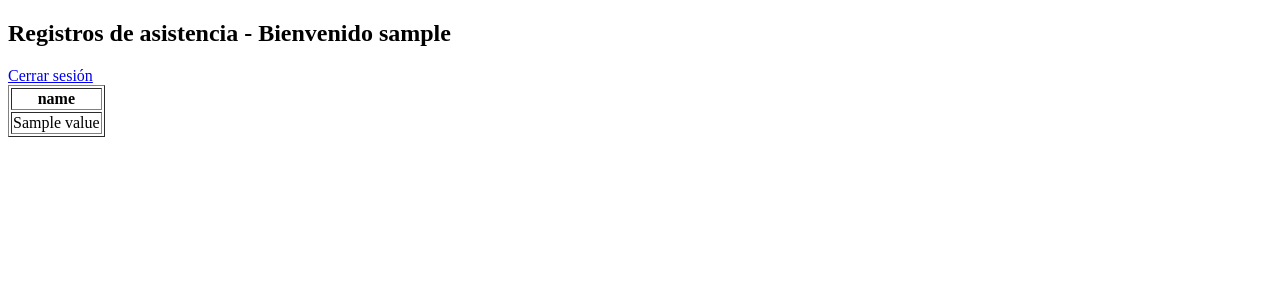
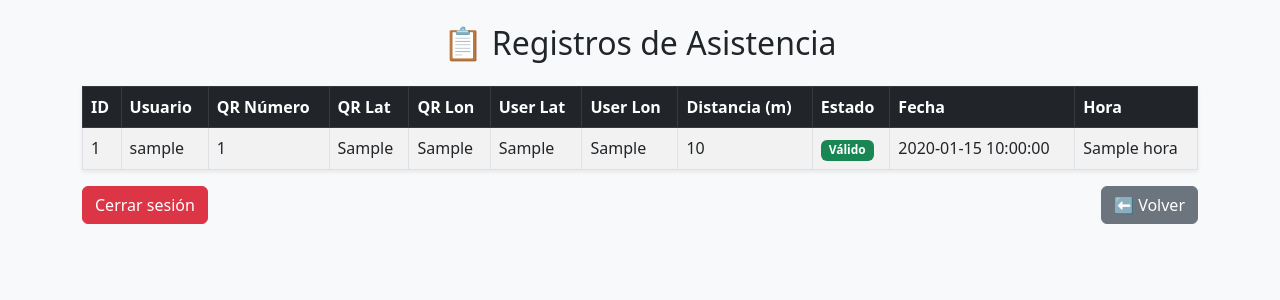
Before and after one commit to hectorxavier/qr-reader-web, a Flask app: template templates/registros.html in a window 1280 px wide. Shown: the top 300 px of the page. Run offline with Flask 3, Linux system fonts and the light colour scheme; the template is opened without the code that fills it: most values are stand-ins (such as "Sample title", 1, 10 or a date in 2020).

Commit message:
Modificación pagina registros

```diff
--- a/templates/registros.html
+++ b/templates/registros.html
@@ -3,23 +3,59 @@
 <head>
     <meta charset="UTF-8">
     <title>Registros de Asistencia</title>
+    <link href="https://cdn.jsdelivr.net/npm/bootstrap@5.3.0/dist/css/bootstrap.min.css" rel="stylesheet">
 </head>
-<body>
-    <h2>Registros de asistencia - Bienvenido {{ username }}</h2>
-    <a href="{{ url_for('logout_registros') }}">Cerrar sesión</a>
-    <table border="1">
+<body class="bg-light">
+
+    <div class="container mt-4">
+        <h2 class="mb-4 text-center">📋 Registros de Asistencia</h2>
+
+        <table class="table table-striped table-bordered table-hover shadow-sm">
+            <thead class="table-dark">
                 <tr>
-            {% for col in registros[0].keys() %}
-                <th>{{ col }}</th>
-            {% endfor %}
+                    <th>ID</th>
+                    <th>Usuario</th>
+                    <th>QR Número</th>
+                    <th>QR Lat</th>
+                    <th>QR Lon</th>
+                    <th>User Lat</th>
+                    <th>User Lon</th>
+                    <th>Distancia (m)</th>
+                    <th>Estado</th>
+                    <th>Fecha</th>
+                    <th>Hora</th>
                 </tr>
+            </thead>
+            <tbody>
                 {% for r in registros %}
                 <tr>
-            {% for val in r.values() %}
-                <td>{{ val }}</td>
-            {% endfor %}
+                    <td>{{ r.id }}</td>
+                    <td>{{ r.username }}</td>
+                    <td>{{ r.qr_number }}</td>
+                    <td>{{ r.qr_lat }}</td>
+                    <td>{{ r.qr_lon }}</td>
+                    <td>{{ r.user_lat }}</td>
+                    <td>{{ r.user_lon }}</td>
+                    <td>{{ r.distancia | round(2) }}</td>
+                    <td>
+                        {% if r.estado == "VALIDO" %}
+                            <span class="badge bg-success">Válido</span>
+                        {% else %}
+                            <span class="badge bg-danger">Inválido</span>
+                        {% endif %}
+                    </td>
+                    <td>{{ r.fecha }}</td>
+                    <td>{{ r.hora }}</td>
                 </tr>
                 {% endfor %}
+            </tbody>
         </table>
+
+        <div class="d-flex justify-content-between mt-3">
+            <a href="{{ url_for('logout') }}" class="btn btn-danger">Cerrar sesión</a>
+            <a href="{{ url_for('index') }}" class="btn btn-secondary">⬅ Volver</a>
+        </div>
+    </div>
+
 </body>
 </html>
```
Lines whose indentation alone changed are shown as unchanged.
